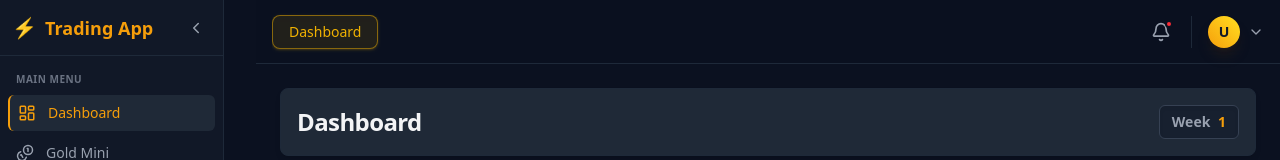
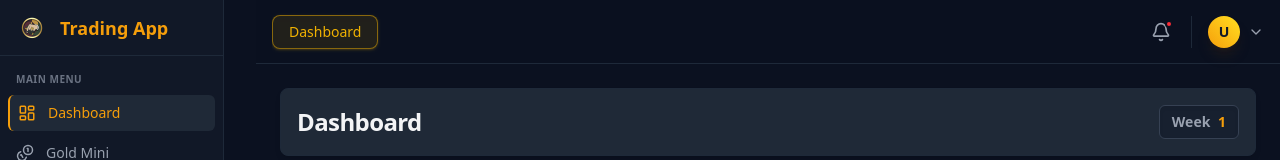
Before and after one commit to parthgupta02/trading-app, a React (Vite) app in the folder frontend/: page / in a window 1280 px wide. Shown: the top 160 px of the page. Built offline with nearby package versions, Linux system fonts and the light colour scheme; no server answers; the database is empty; sample sign-in values are in the browser's storage.

Commit message:
Your message

```diff
--- a/frontend/dev-dist/sw.js
+++ b/frontend/dev-dist/sw.js
@@ -82,7 +82,7 @@ define(['./workbox-5a5d9309'], (function (workbox) { 'use strict';
     "revision": "3ca0b8505b4bec776b69afdba2768812"
   }, {
     "url": "index.html",
-    "revision": "0.22mfqqqd6t8"
+    "revision": "0.5oad1371o2s"
   }], {});
   workbox.cleanupOutdatedCaches();
   workbox.registerRoute(new workbox.NavigationRoute(workbox.createHandlerBoundToURL("index.html"), {
--- a/frontend/src/components/Sidebar.tsx
+++ b/frontend/src/components/Sidebar.tsx
@@ -5,8 +5,6 @@ import {
     Coins,
     TrendingUp,
     FileText,
-    ChevronLeft,
-    ChevronRight,
     LogOut
 } from 'lucide-react';
 import { useAuth } from '../context/AuthContext';
@@ -45,19 +43,14 @@ export const Sidebar: React.FC<SidebarProps> = ({ isOpen, toggleSidebar }) => {
             className={`bg-[#111827] border-r border-gray-800 transition-all duration-300 ease-in-out flex flex-col h-screen fixed left-0 top-0 z-20 ${isOpen ? 'w-56' : 'w-16'
                 }`}
         >
-            <div className="flex items-center justify-between p-3 border-b border-gray-800 h-14">
+            <div
+                className={`flex items-center h-14 border-b border-gray-800 cursor-pointer hover:bg-gray-800/50 transition-colors ${isOpen ? 'px-4 justify-start' : 'justify-center p-2'}`}
+                onClick={toggleSidebar}
+            >
+                <img src="/logo.png" alt="Logo" className="w-8 h-8 rounded-full object-cover flex-shrink-0" />
                 {isOpen && (
-                    <span className="text-lg font-bold text-[#F59E0B] flex items-center gap-2">
-                        <span className="text-xl">⚡</span>
-                        Trading App
-                    </span>
+                    <span className="text-lg font-bold text-[#F59E0B] ml-3 whitespace-nowrap overflow-hidden transition-opacity duration-300">Trading App</span>
                 )}
-                <button
-                    onClick={toggleSidebar}
-                    className="p-1.5 rounded-lg hover:bg-gray-800 text-gray-400 hover:text-white transition-colors"
-                >
-                    {isOpen ? <ChevronLeft size={18} /> : <ChevronRight size={18} />}
-                </button>
             </div>
 
             <nav className="flex-1 overflow-y-auto py-4">
--- a/frontend/src/layouts/MobileLayout.tsx
+++ b/frontend/src/layouts/MobileLayout.tsx
@@ -8,9 +8,7 @@ export const MobileLayout = () => {
             {/* Top Bar */}
             <div className="flex items-center justify-between p-4 bg-[#1F2937] border-b border-gray-800 sticky top-0 z-40">
                 <div className="flex items-center gap-2">
-                    <div className="w-8 h-8 rounded-full bg-gradient-to-br from-[#F59E0B] to-[#B45309] flex items-center justify-center font-bold text-white">
-                        T
-                    </div>
+                    <img src="/logo.png" alt="Logo" className="w-8 h-8 rounded-full object-cover" />
                     <h1 className="text-lg font-bold tracking-tight">Trading App</h1>
                 </div>
                 <ProfileDropdown />
```
Also changed, not shown: frontend/public/logo.png (added).
